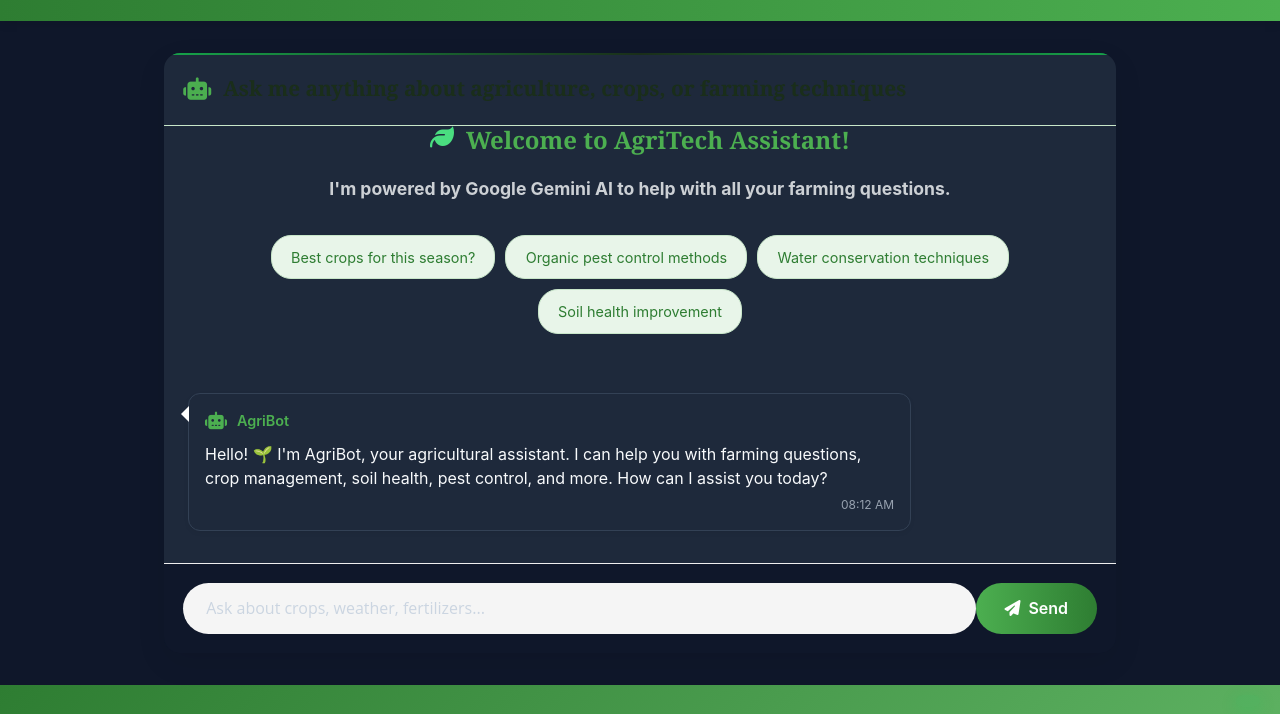
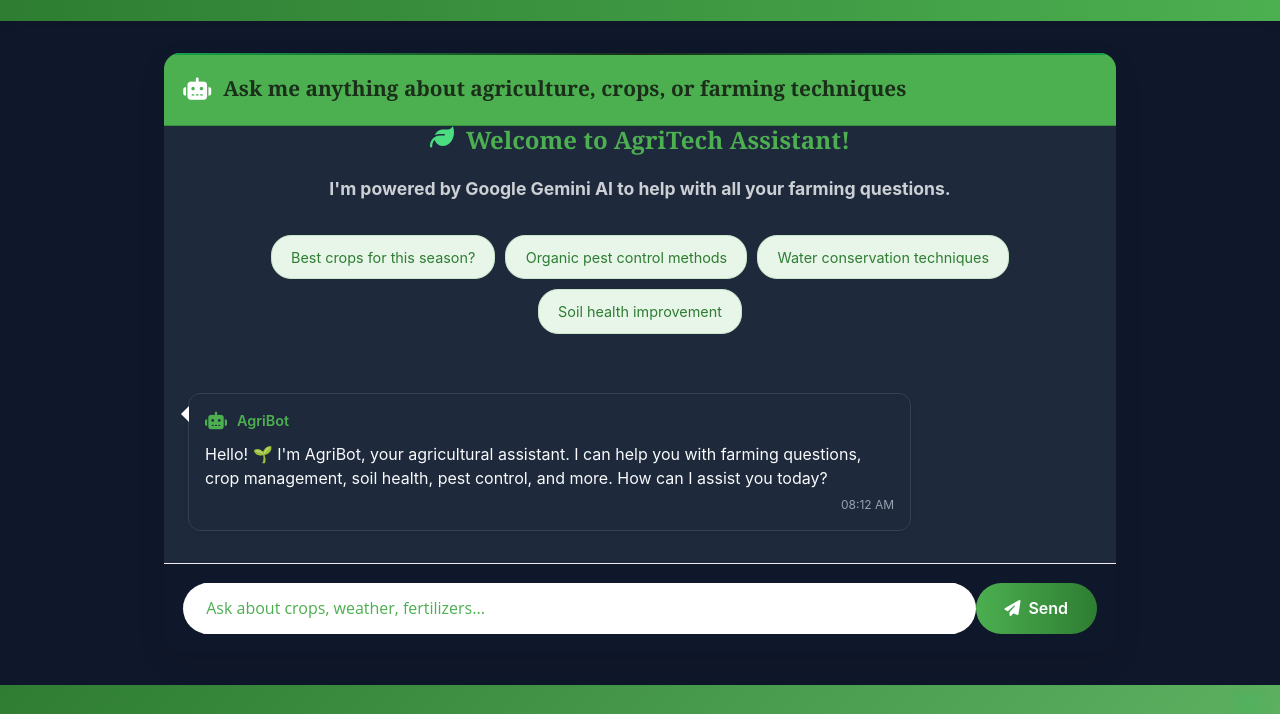
Before and after one commit to Vivek1034/Smart-Crop-Advisory-System-main, a website: page Smart-Crop-Advisory-System-main/Agri/chat.html in a window 1280 px wide. Both pictures are taken after a click on the button "Light". Shown: the part 73-787 px from the top of the page. Drawn offline with Linux system fonts and the light colour scheme.

Commit message:
Chatbot dark theme fix

```diff
--- a/Smart-Crop-Advisory-System-main/Agri/chat.css
+++ b/Smart-Crop-Advisory-System-main/Agri/chat.css
@@ -123,8 +123,8 @@
 
 .chat-header {
   padding: 1.2rem;
-  background-color: var(--bg-secondary, #e8f5e9);
-  border-bottom: 1px solid #c8e6c9;
+  background-color: #4caf50;
+  border-bottom: 1px solid #388e3c;
   display: flex;
   align-items: center;
   gap: 12px;
@@ -147,7 +147,7 @@
 }
 
 .chat-header i {
-  color: #4caf50;
+  color: #ffffff;
   font-size: 1.4rem;
   animation: pulse 2s ease-in-out infinite;
 }
@@ -164,7 +164,7 @@
 
 .chat-header h2 {
   font-size: 1.3rem;
-  color: #2e7d32;
+  color: #ffffff;
   font-weight: 600;
 }
 
@@ -301,6 +301,29 @@
 
 #chat-input::placeholder {
   color: var(--text-secondary);
+}
+
+/* Dark theme input text fix */
+[data-theme="dark"] #chat-input {
+  color: #1e293b !important;
+  background: #ffffff !important;
+}
+
+[data-theme="dark"] #chat-input::placeholder {
+  color: #4caf50 !important;
+}
+
+/* Fix input overlay issue in dark theme */
+[data-theme="dark"] .input-container {
+  background: #ffffff !important;
+  position: relative;
+  z-index: 1;
+}
+
+[data-theme="dark"] #chat-input:focus {
+  outline: none !important;
+  box-shadow: none !important;
+  border: none !important;
 }
 
 #send-button {
--- a/Smart-Crop-Advisory-System-main/Agri/theme.css
+++ b/Smart-Crop-Advisory-System-main/Agri/theme.css
@@ -214,6 +214,13 @@
 input::placeholder,
 textarea::placeholder {
   color: var(--text-muted);
+}
+
+/* Dark theme specific placeholder styles */
+[data-theme="dark"] input::placeholder,
+[data-theme="dark"] textarea::placeholder {
+  color: #4caf50 !important;
+  opacity: 1;
 }
 
 /* Button styles */
```
